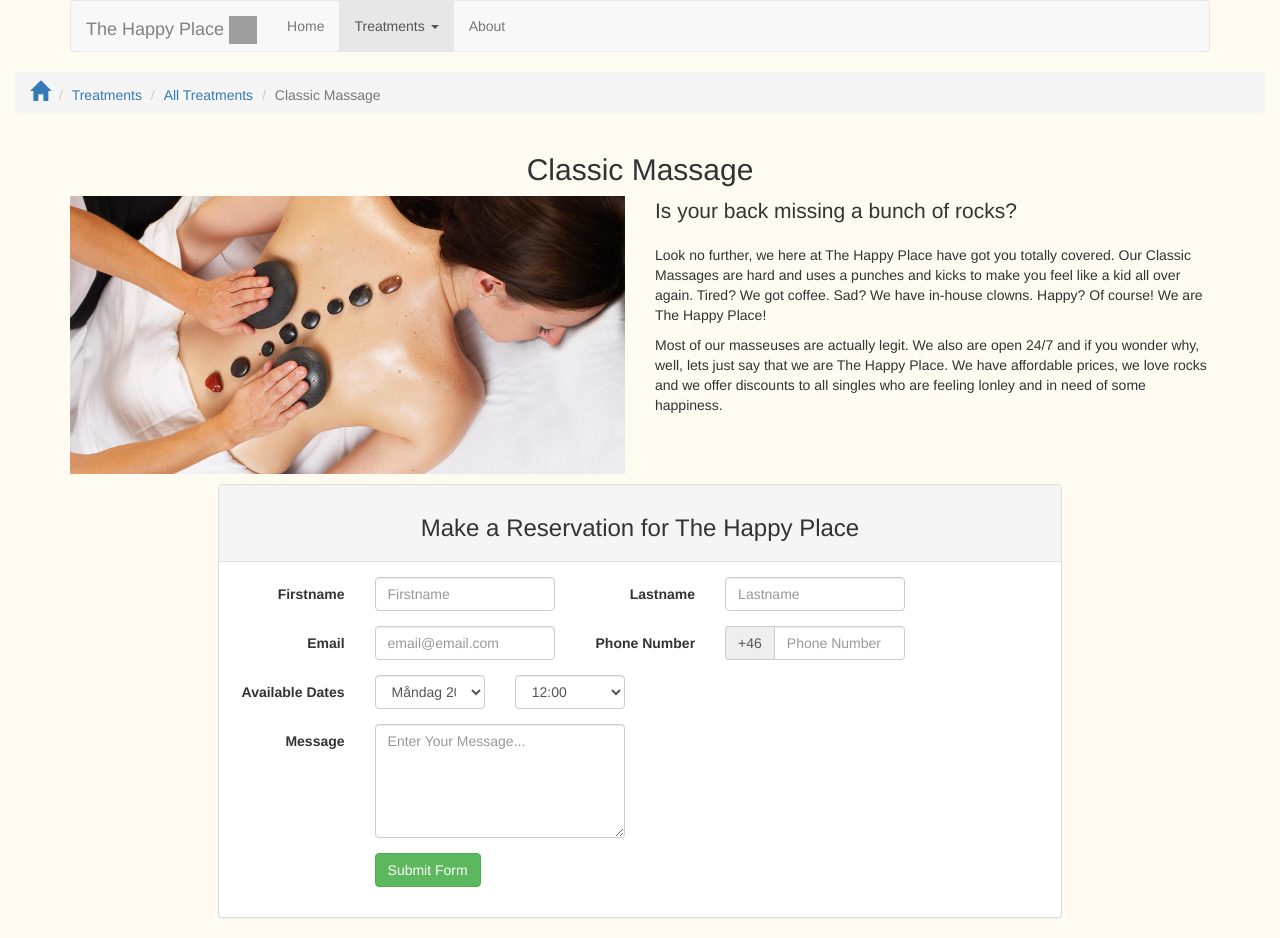
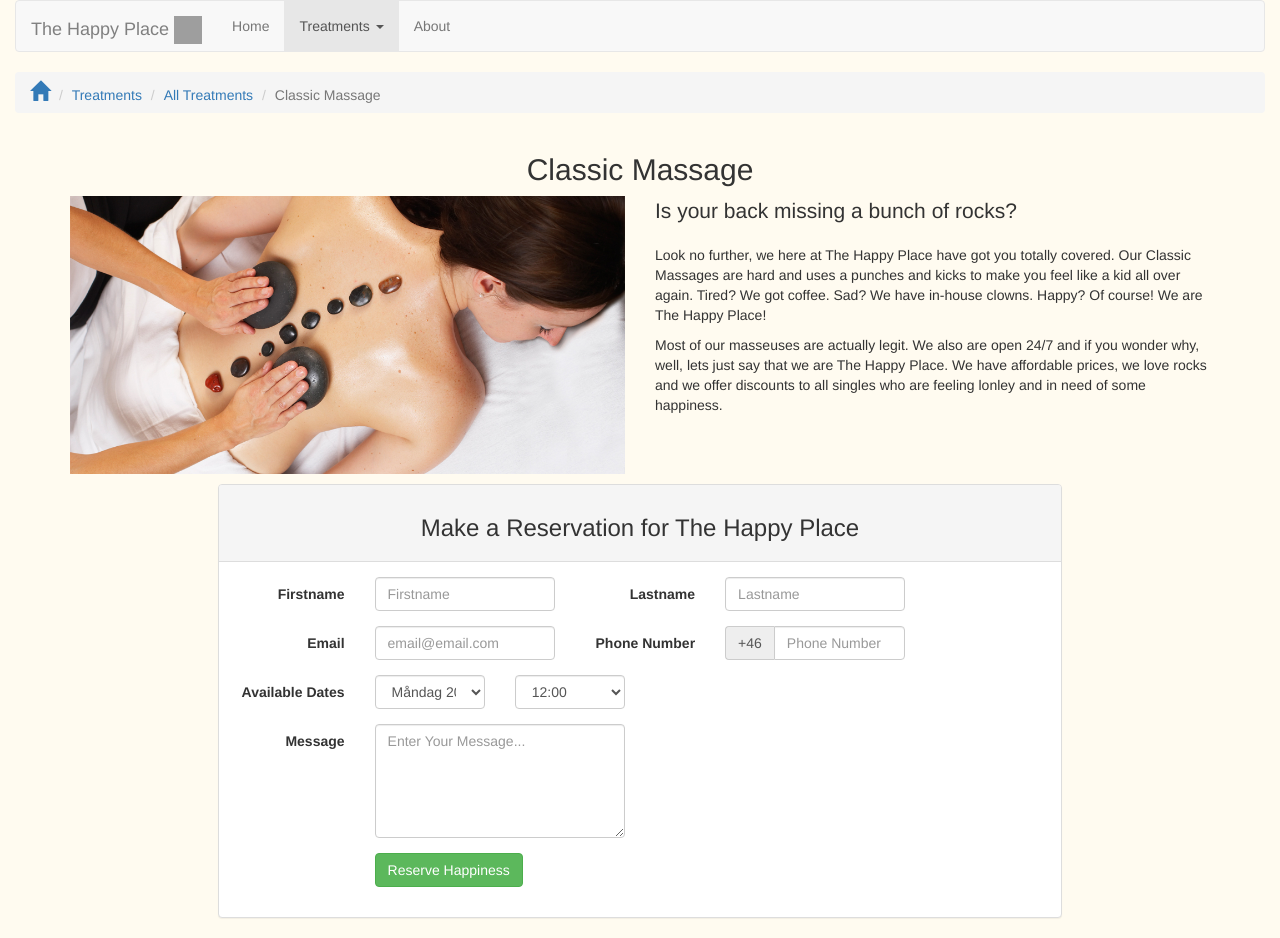
Before and after one commit to rlundby/bootstrap-labs, a plain HTML site: page lab-2/classic-massage.html in a window 1280 px wide. Drawn offline with Linux system fonts and the light colour scheme; grey boxes are pictures that could not be loaded.

```diff
--- a/lab-2/classic-massage.html
+++ b/lab-2/classic-massage.html
@@ -21,7 +21,7 @@
 </head>
 <body>
 
-<div class="container">
+<div class="container-fluid">
     <nav class="navbar navbar-default">
         <div class="container-fluid">
             <div class="navbar-header">
@@ -232,7 +232,7 @@
                         </div>
                         <div class="form-group">
                             <div class="col-sm-2 col-sm-offset-2">
-                                <button type="submit" class="btn btn-success">Submit Form</button>
+                                <button type="submit" class="btn btn-success">Reserve Happiness</button>
                             </div>
                         </div>
                     </form>
```
Also changed, not shown: lab-2/about.html (+1 -1 lines), lab-2/index.html (+1 -1 lines), lab-2/taktil-massage.html (+2 -2 lines), lab-2/treatments.html (+1 -1 lines).
